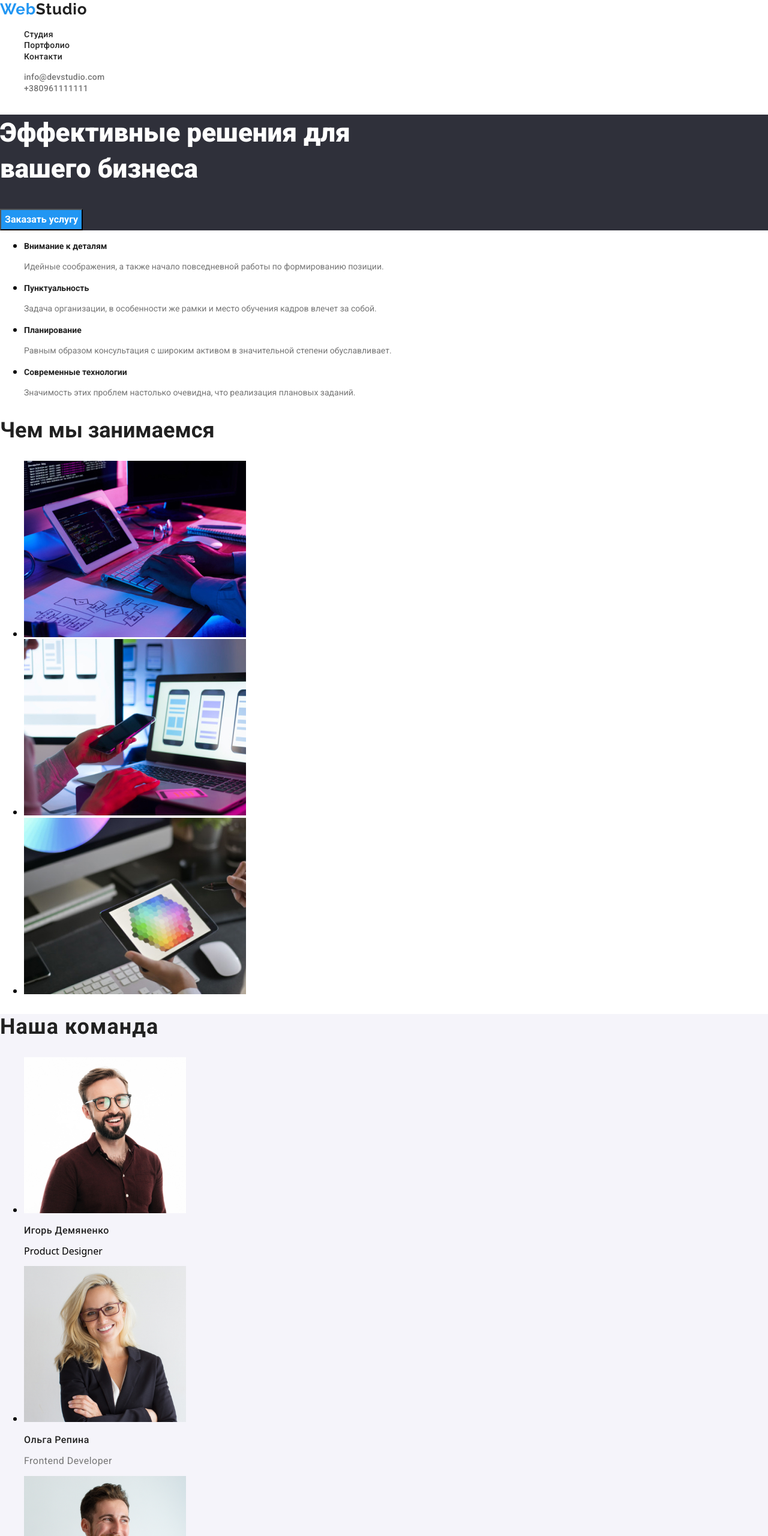
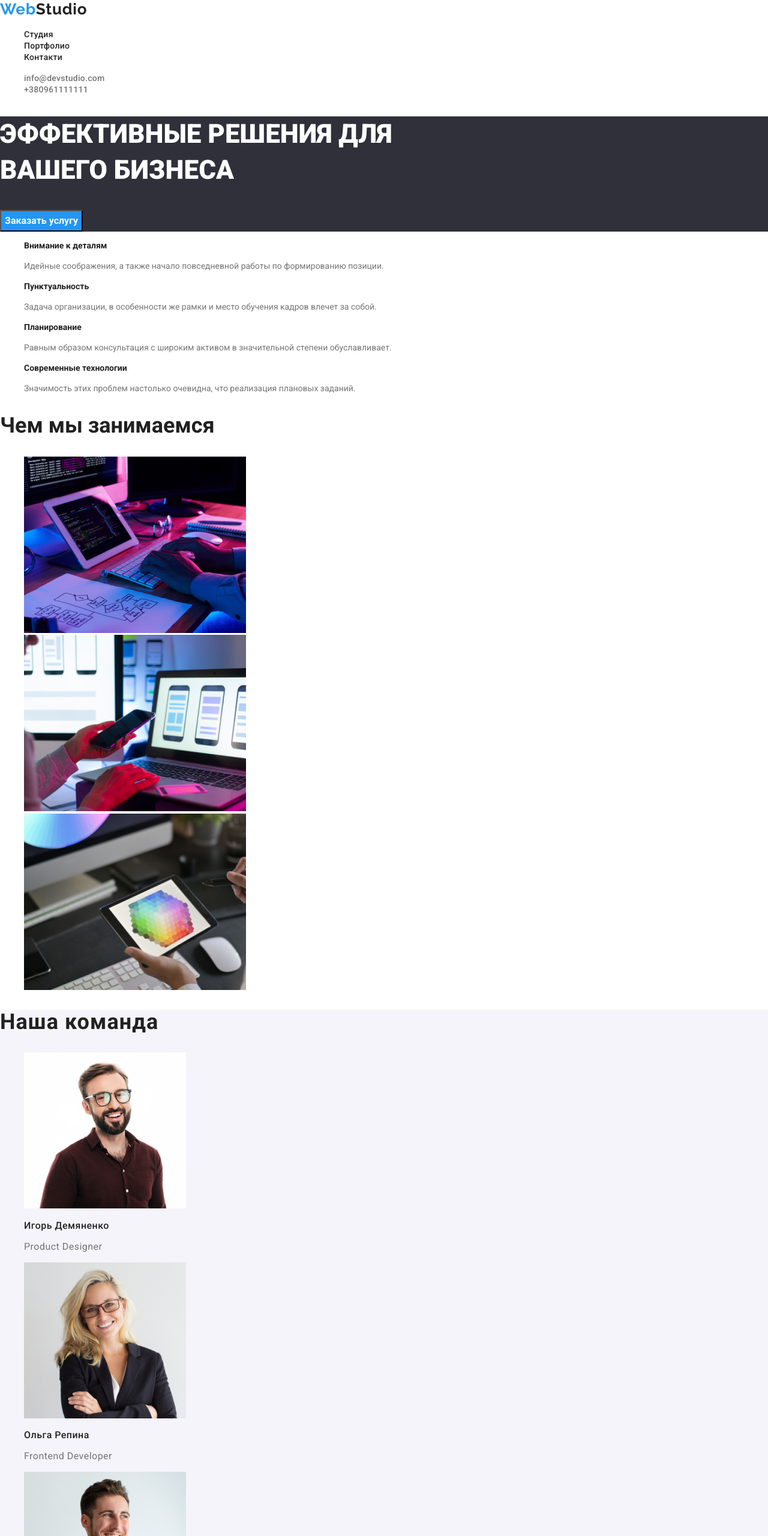
Before and after one commit to misha-srogyi/goit-markup-hw-02, a plain HTML site: page index.html in a window 1280 px wide. Shown: the top 2560 px of the page at 60% size. Drawn offline with nearby package versions, Linux system fonts and the light colour scheme.

Commit message:
Дз-2/Правки

```diff
--- a/css/common.css
+++ b/css/common.css
@@ -1,3 +1,5 @@
+/* Прихований заголовок */
+
 .visually-hidden {
   position: absolute;
   width: 1px;
@@ -12,16 +14,17 @@
   overflow: hidden;
 }
 /* Header */
-/* .page-header {
+/* .header {
   background: #ffffff;
 } */
+
 /* Navigation */
 .main-logo {
   font-family: Raleway;
   font-style: normal;
   font-weight: bold;
   font-size: 26px;
-  line-height: 31px;
+  line-height: 1.19;
   letter-spacing: 0.03em;
   color: var(--black-text);
   text-decoration: none;
@@ -42,8 +45,8 @@
   font-family: Roboto;
   font-style: normal;
   font-weight: 500;
-  line-height: 16px;
   font-size: 14px;
+  line-height: 1.14;
   letter-spacing: 0.02em;
   text-align: left;
   color: var(--black-text);
@@ -56,10 +59,10 @@
 }
 .contacts-item {
   font-family: Roboto;
-  font-size: 14px;
   font-style: normal;
   font-weight: 500;
-  line-height: 16px;
+  font-size: 14px;
+  line-height: 1.14;
   letter-spacing: 0.02em;
   color: var(--white-text-op60);
   text-decoration: none;
@@ -79,7 +82,7 @@
   font-style: normal;
   font-weight: normal;
   font-size: 14px;
-  line-height: 24px;
+  line-height: 1.7;
   letter-spacing: 0.03em;
   color: var(--white-text);
 }
--- a/css/main.css
+++ b/css/main.css
@@ -13,6 +13,11 @@
   overflow: hidden;
 }
 
+ul,
+ol {
+  list-style-type: none;
+}
+
 /* Hero */
 .main-section {
   background-color: var(--background-color-hero);
@@ -23,8 +28,9 @@
   font-style: normal;
   font-weight: 900;
   font-size: 44px;
-  line-height: 60px;
+  line-height: 1.36;
   color: var(--white-text);
+  text-transform: uppercase;
 }
 
 /* Link */
@@ -44,7 +50,7 @@
   font-style: normal;
   font-weight: bold;
   font-size: 16px;
-  line-height: 30px;
+  line-height: 1.87;
   background-color: var(--blue-text);
   color: var(--white-text);
 }
@@ -55,7 +61,7 @@
   font-style: normal;
   font-weight: bold;
   font-size: 14px;
-  line-height: 16px;
+  line-height: 1.14;
   color: var(--black-text);
 }
 
@@ -65,7 +71,7 @@
   font-style: normal;
   font-weight: normal;
   font-size: 14px;
-  line-height: 24px;
+  line-height: 1.7;
   color: var(--grey-text);
 }
 
@@ -75,7 +81,7 @@
   font-style: normal;
   font-weight: bold;
   font-size: 36px;
-  line-height: 42px;
+  line-height: 1.16;
   color: var(--black-text);
 }
 
@@ -88,7 +94,7 @@
   font-style: normal;
   font-weight: bold;
   font-size: 36px;
-  line-height: 42px;
+  line-height: 1.16;
   letter-spacing: 0.03em;
   color: var(--black-text);
 }
@@ -98,7 +104,7 @@
   font-style: normal;
   font-weight: 500;
   font-size: 16px;
-  line-height: 19px;
+  line-height: 1.18;
   letter-spacing: 0.03em;
   color: var(--black-text);
 }
@@ -108,7 +114,7 @@
   font-style: normal;
   font-weight: normal;
   font-size: 16px;
-  line-height: 19px;
+  line-height: 1.18;
   letter-spacing: 0.03em;
   color: var(--grey-text);
 }
--- a/index.html
+++ b/index.html
@@ -26,8 +26,10 @@
   </head>
   <body>
     <!--Шапка сторінки-->
-    <header class="page-header">
-      <nav>
+    <header class="header">
+      <!-- Conteiner -->
+      <div class="conteiner">
+        <nav class="header-nav">
           <a href="/index.html" class="main-logo">
             <span class="main-logo color">Web</span>Studio</a
           >
@@ -58,18 +60,27 @@
             >
           </li>
         </ul>
+      </div>
+      <!-- Conteiner -->
     </header>
 
     <!-- Main -->
 
     <main>
       <section class="main-section">
+        <!-- Conteiner -->
+        <div class="conteiner">
           <h1 class="main-title">
             Эффективные решения для<br />
             вашего бизнеса
           </h1>
+        </div>
+        <!-- Conteiner -->
+        <div class="conteiner">
           <button type="button" class="order-button">Заказать услугу</button>
           <!-- <a class="order-link" href="">Заказать услугу</a> -->
+        </div>
+        <!-- Conteiner -->
       </section>
 
       <!-- Наші особливості -->
@@ -137,7 +148,7 @@
               alt="Игорь Демяненко"
             />
             <h3 class="name-employee">Игорь Демяненко</h3>
-            <p>Product Designer</p>
+            <p class="position-employee">Product Designer</p>
           </li>
           <li>
             <img
```
Also changed, not shown: css/portfolio.css (+12 -3 lines), portfolio.html (+5 -5 lines). Lines whose indentation alone changed are shown as unchanged.
